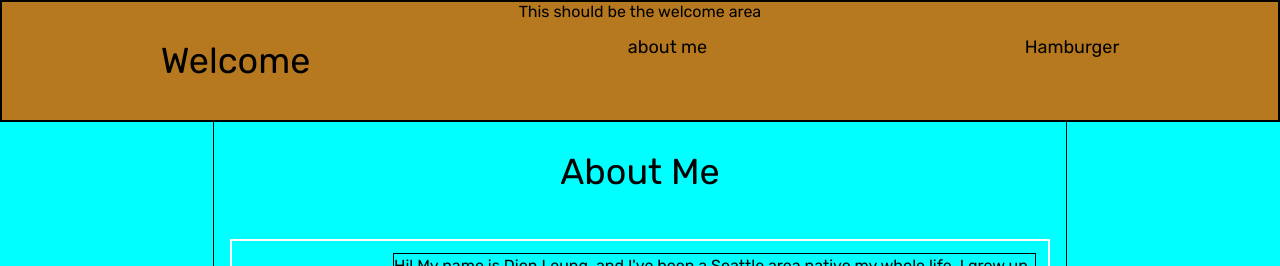
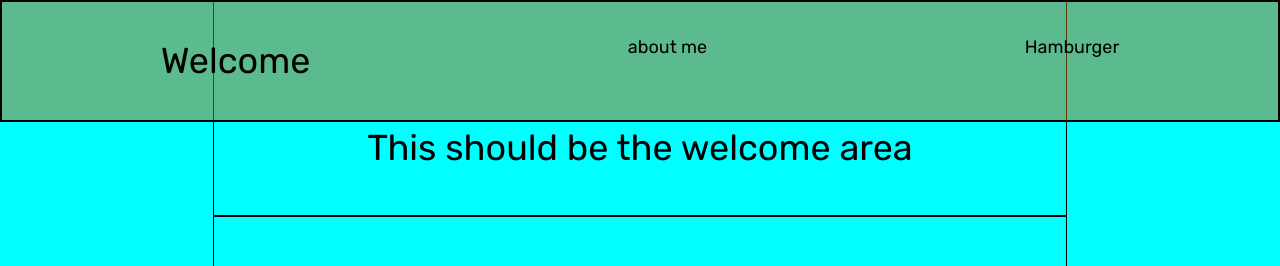
Before and after one commit to dionleung14/Portfolio-React, a React (Create React App) app: page /about-me in a window 1280 px wide. Shown: the top 266 px of the page. Built offline with nearby package versions, Linux system fonts and the light colour scheme.

Commit message:
changed navbar transparency and welcome properties

```diff
--- a/src/components/About.js
+++ b/src/components/About.js
@@ -14,7 +14,7 @@ export default class About extends Component {
           <div>
             <img
               className="border border-red-700 border-2 mr-8"
-              src="https://loremflickr.com/800/1200"
+              src="https://placekitten.com/800/1200"
               alt="headshot"
             />
             <p className="text-xs">Caption</p>
@@ -47,7 +47,7 @@ export default class About extends Component {
           <div>
             <img
               className="border border-red-700 border-2 mx-auto"
-              src="https://loremflickr.com/400/400"
+              src="https://placekitten.com/400/400"
               alt="headshot"
             />
             <p className="text-xs text-center">Caption</p>
--- a/src/components/Navbar.js
+++ b/src/components/Navbar.js
@@ -3,7 +3,7 @@ import { BrowserRouter as Router, Switch, Route, Link } from "react-router-dom";
 
 export default function Navbar() {
   return (
-    <div className="flex justify-around border-solid border-2 border-black w-full py-8 fixed top-0 mb-10 bg-yellow-700">
+    <div className="flex justify-around border-solid border-2 border-black w-full py-8 fixed top-0 mb-10 bg-opacity-50 bg-yellow-700">
       <div>
         <Link to="/" className="text-4xl">
           Welcome
--- a/src/components/Welcome.js
+++ b/src/components/Welcome.js
@@ -2,8 +2,8 @@ import React from "react";
 
 export default function Welcome() {
   return (
-    <div>
-      <h1 className="text-center sticky top-0">
+    <div className="w-8/12 mx-auto border border-black border-2 px-4">
+      <h1 className="text-center text-4xl sticky top-0 mt-20 mb-10 pt-10">
         This should be the welcome area
       </h1>
     </div>
```
